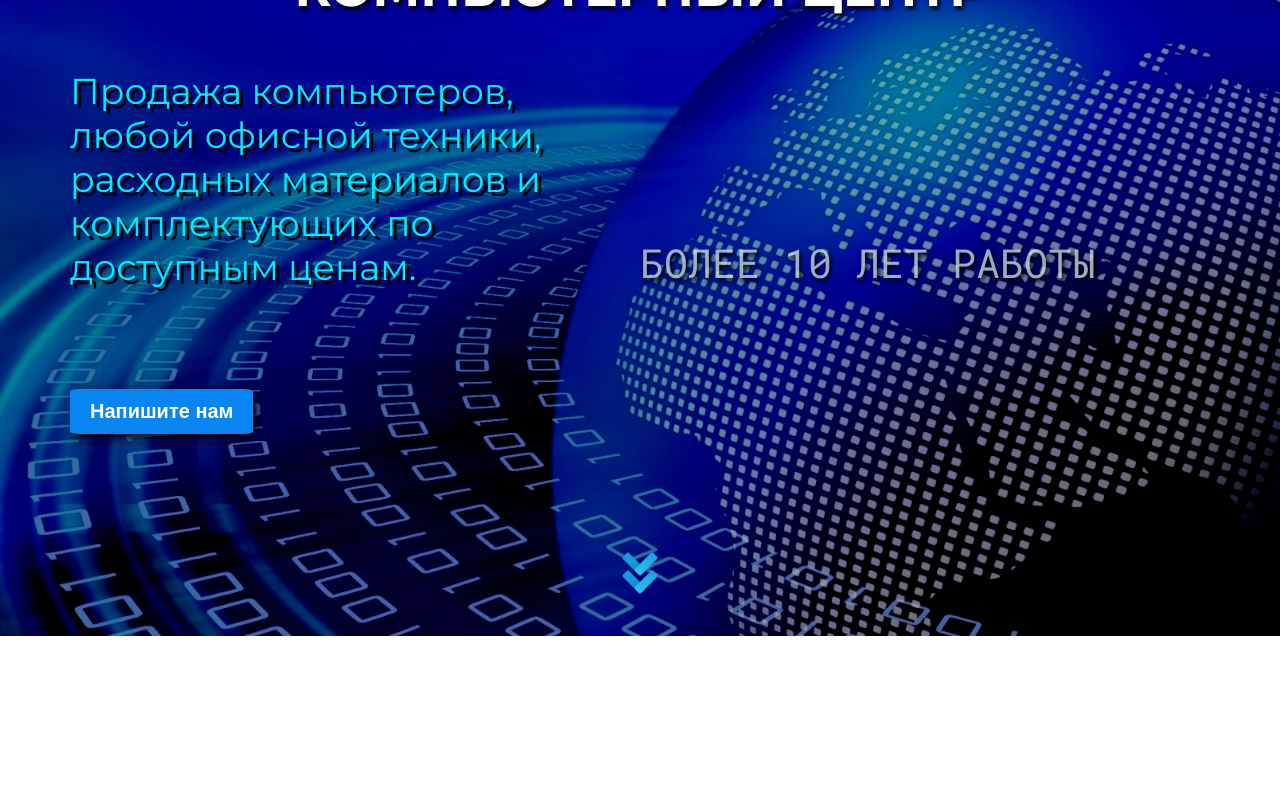
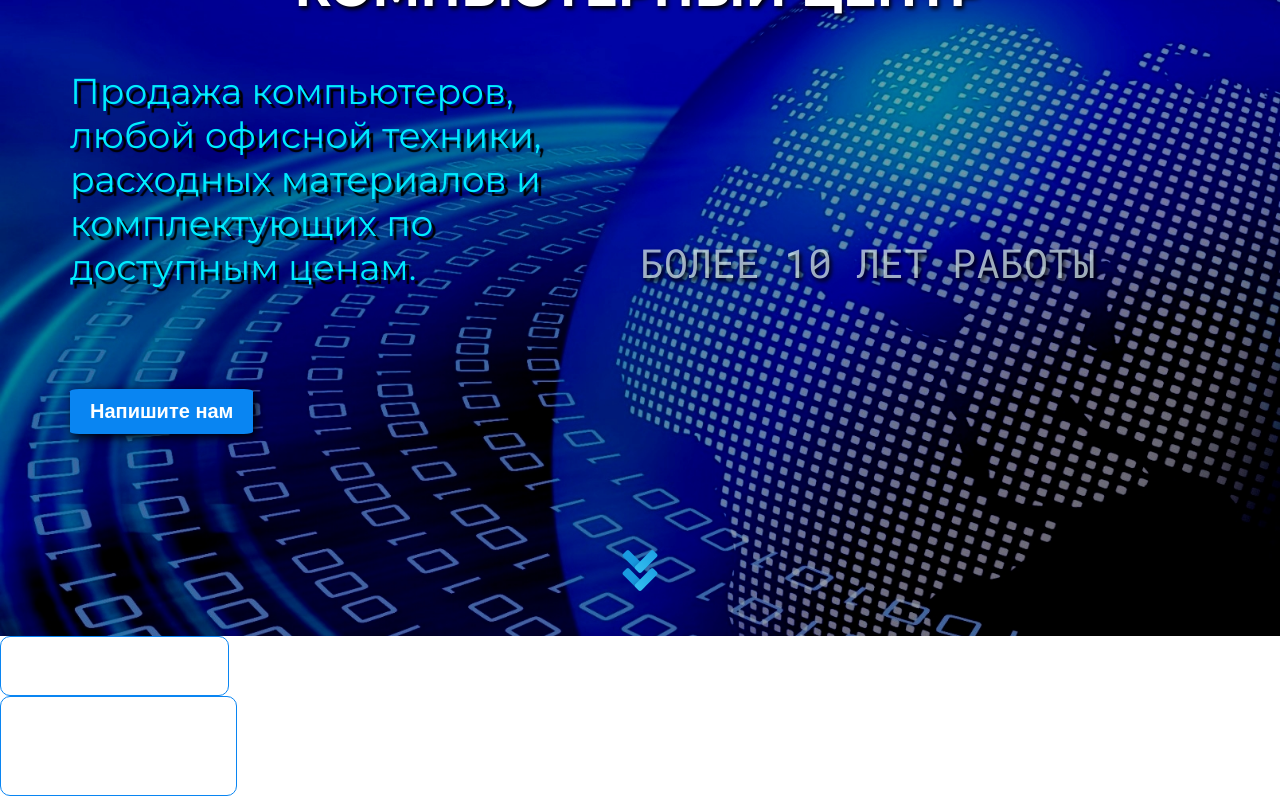
Before and after one commit to artemi258/it-city, a Next.js app: page / in a window 1280 px wide. Shown: the part 165-965 px from the top of the page. Before the commit the page ends 801 px from the top, so only its background shows below. Built offline with nearby package versions, Linux system fonts and the light colour scheme.

Commit message:
добавление комп. Input и Textarea, библ. classname

```diff
--- a/app/(site)/page.tsx
+++ b/app/(site)/page.tsx
@@ -1,7 +1,13 @@
+import { Input } from '../../components/Input/Input';
+import { Textarea } from '../../components/Textarea/Textarea';
+
 export default function Home(): JSX.Element {
  return (
   <>
-   <main></main>
+   <main>
+    <Input />
+    <Textarea />
+   </main>
   </>
  );
 }
--- /dev/null
+++ b/components/Input/Input.module.scss
@@ -0,0 +1,14 @@
+.input {
+ height: 60px;
+ padding: 5px 10px;
+ border-radius: 10px;
+ border: 1px solid var(--light-blue);
+ &:focus {
+  outline: none;
+  border-color: var(--azure);
+  box-shadow: 1px 1px 10px 1px var(--azure);
+ }
+}
+.error {
+ border: 1px solid var(--red);
+}
--- /dev/null
+++ b/components/Input/Input.tsx
@@ -0,0 +1,24 @@
+import { ForwardedRef, forwardRef } from 'react';
+import styles from './Input.module.scss';
+import { IInputProps } from './Input.props';
+import cn from 'classnames';
+
+export const Input = forwardRef(
+ (
+  { className, error, ...props }: IInputProps,
+  ref: ForwardedRef<HTMLInputElement>,
+ ): JSX.Element => {
+  return (
+   <div className={cn(className, styles.inputWrapper)}>
+    <input
+     className={cn(styles.input, {
+      [styles.error]: error,
+     })}
+     ref={ref}
+     {...props}
+    />
+    {error && <span className={styles.errorMessage}>{error.message}</span>}
+   </div>
+  );
+ },
+);
--- /dev/null
+++ b/components/Textarea/Textarea.module.scss
@@ -0,0 +1,15 @@
+.textarea {
+ height: 100px;
+ padding: 5px 10px;
+ border-radius: 10px;
+ border: 1px solid var(--light-blue);
+ resize: none;
+ &:focus {
+  outline: none;
+  border-color: var(--azure);
+  box-shadow: 1px 1px 10px 1px var(--azure);
+ }
+}
+.error {
+ border: 1px solid var(--red);
+}
--- /dev/null
+++ b/components/Textarea/Textarea.tsx
@@ -0,0 +1,24 @@
+import { ITextareaProps } from './Textarea.props';
+import styles from './Textarea.module.scss';
+import cn from 'classnames';
+import { ForwardedRef, forwardRef } from 'react';
+
+export const Textarea = forwardRef(
+ (
+  { error, className, ...props }: ITextareaProps,
+  ref: ForwardedRef<HTMLTextAreaElement>,
+ ): JSX.Element => {
+  return (
+   <div className={cn(styles.textareaWrapper, className)}>
+    <textarea
+     className={cn(styles.textarea, {
+      [styles.error]: error,
+     })}
+     ref={ref}
+     {...props}
+    />
+    {error && <span className={styles.errorMessage}>{error.message}</span>}
+   </div>
+  );
+ },
+);
--- a/components/index.ts
+++ b/components/index.ts
@@ -1 +1,3 @@
 export * from './Button/Button';
+export * from './Input/Input';
+export * from './Textarea/Textarea';
--- a/package.json
+++ b/package.json
@@ -10,10 +10,12 @@
   "component": "npx generate-react-cli component"
  },
  "dependencies": {
+  "classnames": "2.3.2",
   "framer-motion": "10.16.5",
   "next": "14.0.3",
   "react": "18",
-  "react-dom": "18"
+  "react-dom": "18",
+  "react-hook-form": "7.48.2"
  },
  "devDependencies": {
   "@types/node": "20",
```
Also changed, not shown: components/Input/Input.props.ts (added, +7 -0 lines), components/Textarea/Textarea.props.ts (added, +7 -0 lines), 1 other file (tests, documents, lock files or other folders).
